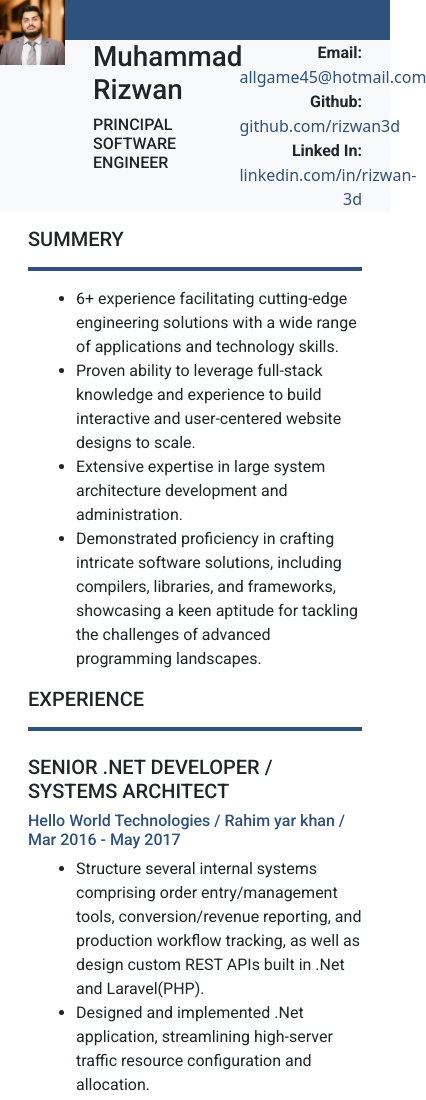
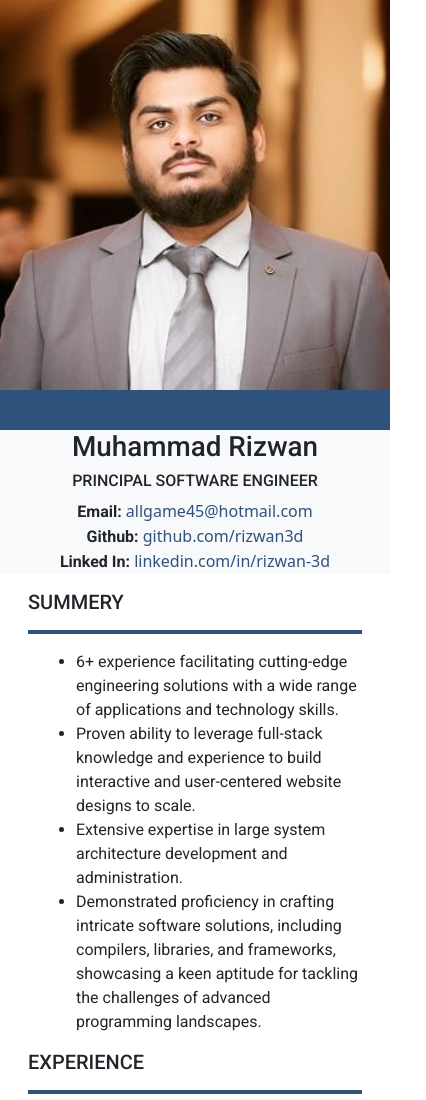
Before and after one commit to rizwan3d/rizwan3d, a plain HTML site: page index.html in a window 390 px wide. Shown: the top 1100 px of the page, 426 px wide, since content can reach past the window. Drawn offline with nearby package versions, Linux system fonts and the light colour scheme.

Commit message:
Update: Mobile Resposive

```diff
--- a/index.html
+++ b/index.html
@@ -18,17 +18,17 @@
 
 <body class="container">
     <div class="row bg-light">
-        <div class="col-2 p-0 m-0">
+        <div class="col-12 col-md-2 p-0 m-0">
             <img src="Assets/images/image.jpg" alt="Muhammad Rizwan" width="100%">
         </div>
-        <div class="col-10  p-0 m-0">
+        <div class="col-12 col-md-10  p-0 m-0">
             <div class="bg-primary top-bar"></div>
             <div class="row mx-3">
-                <div class="col-6">
+                <div class="col-12 col-md-6 text-sm-left text-center">
                     <h1>Muhammad Rizwan</h1>
                     <h6>PRINCIPAL SOFTWARE ENGINEER</h6>
                 </div>
-                <div class="col-6 text-end">
+                <div class="col-12 col-md-6 text-sm-end text-center">
                     <strong>Email:</strong>
                     <a href="mailto:allgame45@hotmail.com">allgame45@hotmail.com</a><br />
                     <strong>Github:</strong>
```
